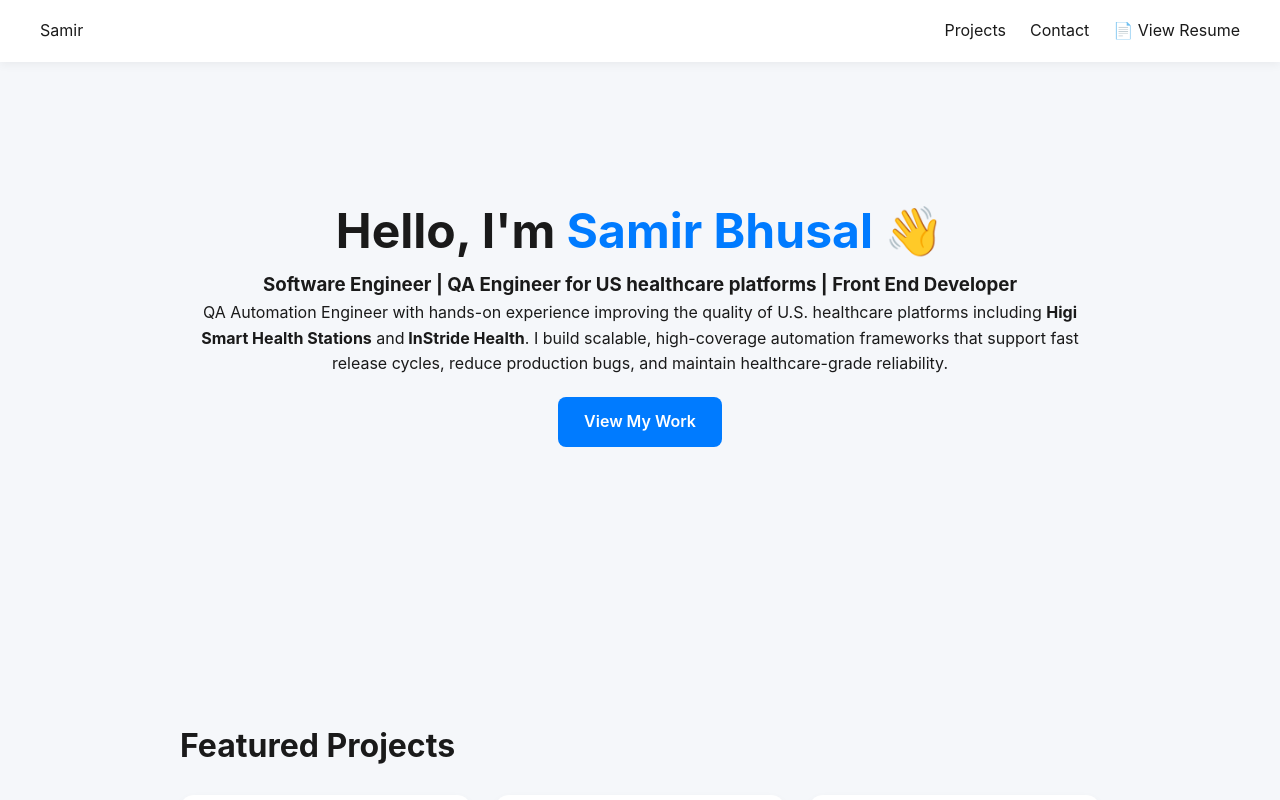
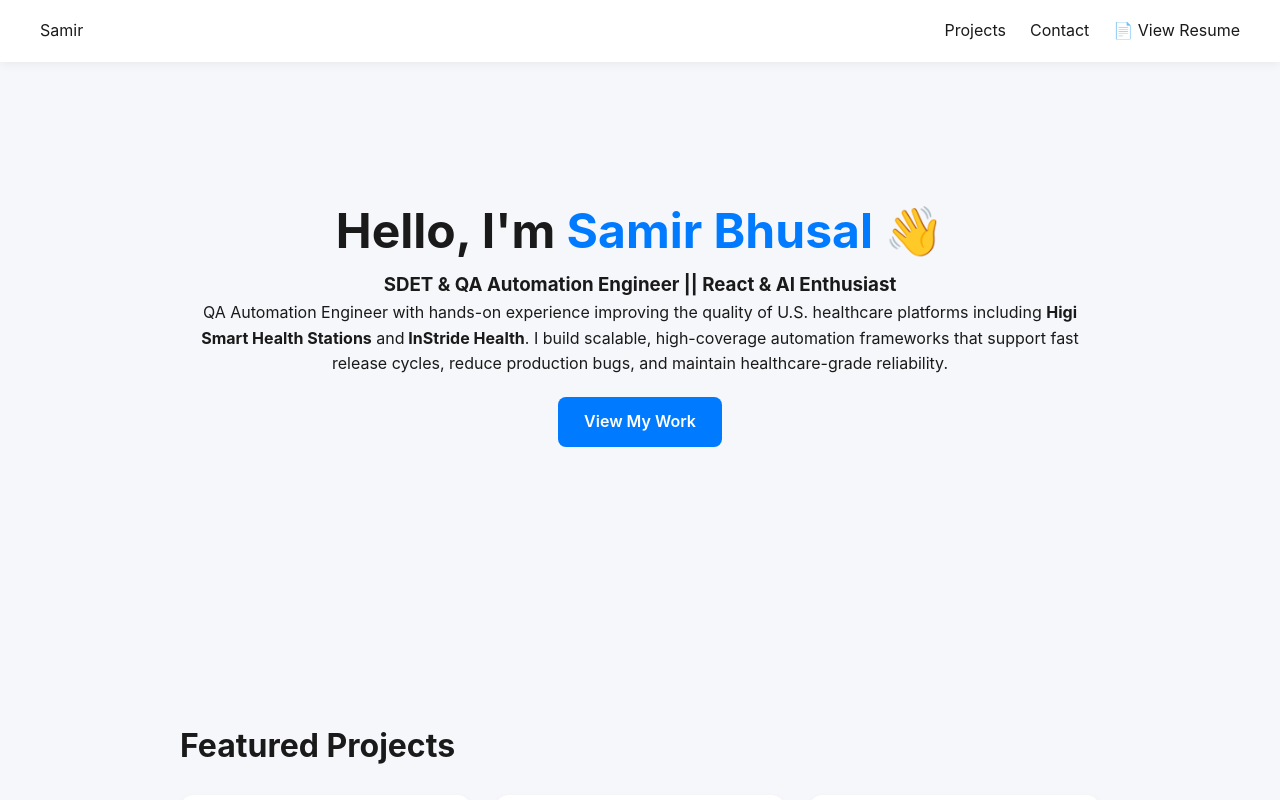
Before and after one commit to samirbhusal/personal-website, a React (Vite) app: page / in a window 1280 px wide. Shown: the top 800 px of the page. Built offline with nearby package versions, Linux system fonts and the light colour scheme.

Commit message:
fix(ui): Hero section text update

```diff
--- a/src/components/Hero.jsx
+++ b/src/components/Hero.jsx
@@ -5,8 +5,7 @@ export default function Hero() {
         Hello, I'm <span>Samir Bhusal</span> 👋
       </h1>
       <h3 className="hero-subtitle">
-        Software Engineer | QA Engineer for US healthcare platforms | Front End
-        Developer
+        SDET & QA Automation Engineer || React & AI Enthusiast
       </h3>
       <p>
         QA Automation Engineer with hands-on experience improving the quality of
```
